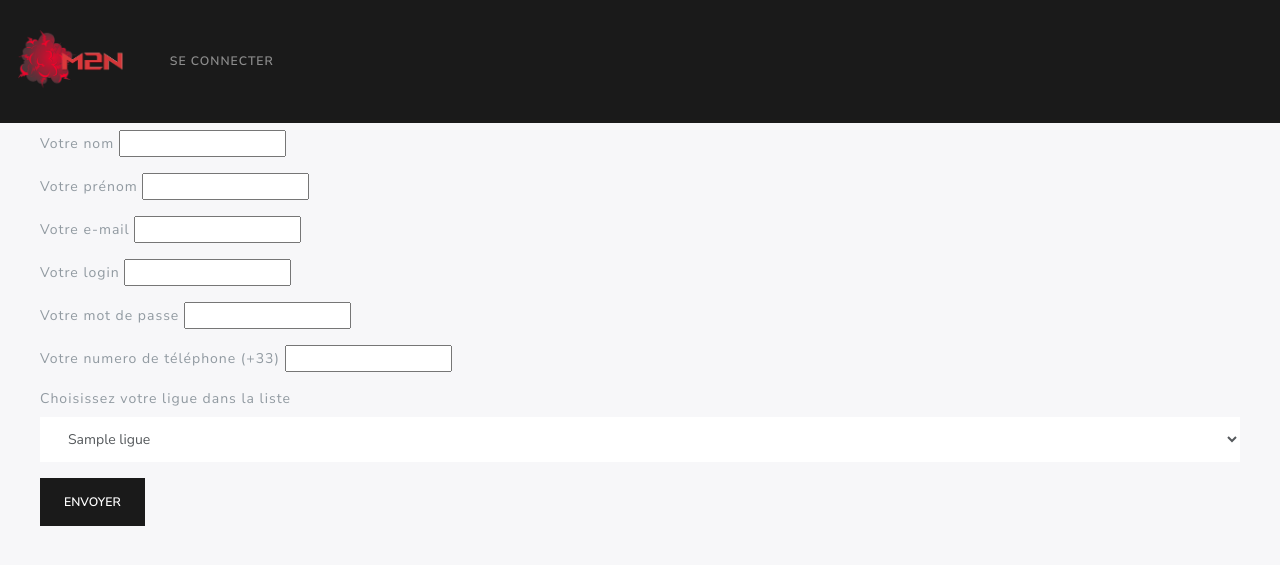
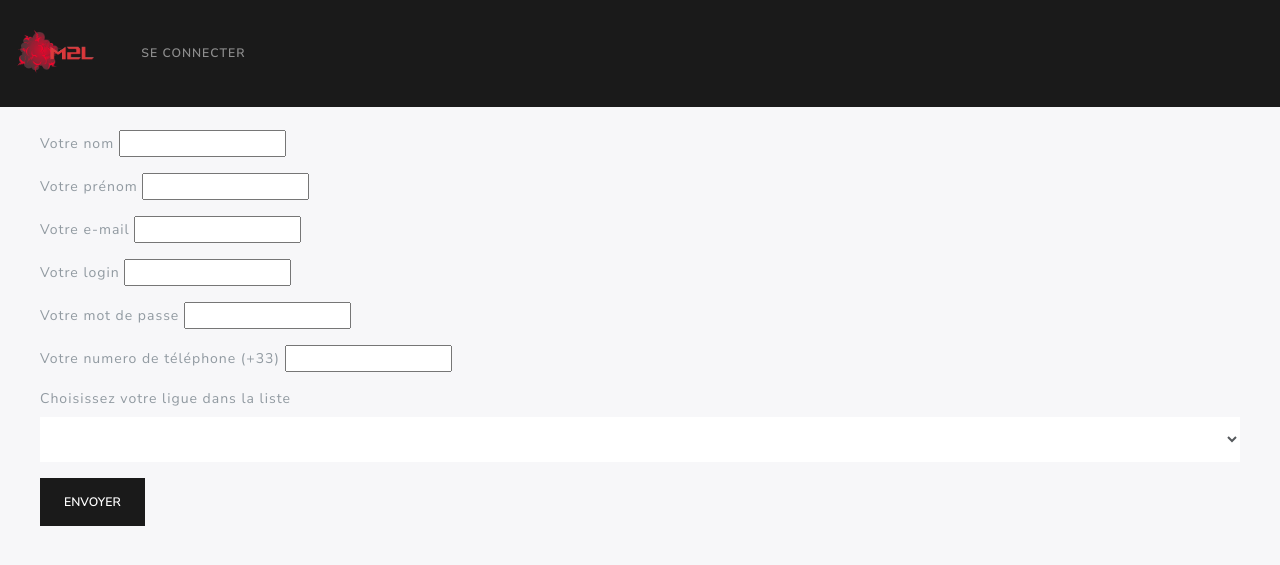
Before and after one commit to ZavickB/M2L, a PHP site: template vues/addUser.php in a window 1280 px wide. Shown: the top 565 px of the page. Run offline with PHP 8.4, Linux system fonts and the light colour scheme; the template is opened without the code that fills it: most values are stand-ins (such as "Sample title", 1, 10 or a date in 2020); data that the repository does not hold is empty.

Commit message:
Mise à Niveau
Modifications :
- Changement de la taille du logo et optimisations de addUser
-Suppressions de fichiers inutiles.

```diff
--- a/IMAGES/LOGO M2L/BRUSHES/arrows_brushes-50c5db0b33956/Read Me.txt
+++ /dev/null
@@ -1,2 +0,0 @@
-For More
-http://districtaliens.deviantart.com/
--- a/nbproject/private/private.xml
+++ b/nbproject/private/private.xml
@@ -2,9 +2,6 @@
 <project-private xmlns="http://www.netbeans.org/ns/project-private/1">
     <editor-bookmarks xmlns="http://www.netbeans.org/ns/editor-bookmarks/2" lastBookmarkId="0"/>
     <open-files xmlns="http://www.netbeans.org/ns/projectui-open-files/2">
-        <group>
-            <file>file:/Applications/MAMP/htdocs/PPE1/controleurs/event.php</file>
-            <file>file:/Applications/MAMP/htdocs/PPE1/modeles/calendar/Event.php</file>
-        </group>
+        <group/>
     </open-files>
 </project-private>
--- a/vues/addUser.php
+++ b/vues/addUser.php
@@ -11,9 +11,9 @@
    <div class="form-group">
       <label for="exampleSelect1">Choisissez votre ligue dans la liste </label>
       <select name="id_ligue" class="form-control">
-          <?php foreach($ligues as $uneligue){
+          <?php foreach($ligues as $uneLigue){
              if($uneLigue['bloquee']==0){
-                echo '<option value="'.$uneligue['id_ligue'].'">'.$uneligue['nom_ligue'].'</option>';
+                echo '<option value="'.$uneLigue['id_ligue'].'">'.$uneLigue['nom_ligue'].'</option>';
              }
           }
           ?>
--- a/vues/header.php
+++ b/vues/header.php
@@ -2,6 +2,7 @@
 <html lang="fr" dir="ltr">
   <head>
     <meta charset="utf-8">
+    <link rel="icon" type="image/png" href="./IMAGES/LOGO M2L/Orage2.png">
     <meta name="viewport" content="width=device-width, initial-scale=1">
     <link rel="stylesheet" href="./Public/css/lux/bootstrap.min.css">
     <link rel="stylesheet" href="./Public/css/calendar.css">
@@ -11,7 +12,7 @@
   </head>
   <body>
     <nav id="navbar" class="navbar navbar-expand-lg navbar-dark bg-primary">
-        <a class="navbar-brand" href="index.php?action=home"><img src="./IMAGES/LOGO M2L/Orage2.png" style="height : 8vh"></a>
+        <a class="navbar-brand" href="index.php?action=home"><img src="./IMAGES/LOGO M2L/Orage2.png" style="height : 6vh"></a>
 
 
         <button id="showmenu"class="navbar-toggler" type="button" data-toggle="collapse" data-target="#navbarColor03" aria-controls="navbarColor03" aria-expanded="false" aria-label="Toggle navigation">
```
Also changed, not shown: IMAGES/LOGO M2L/BRUSHES/arrows_brushes-50c5db0b33956/ARROWS BRUSHES.jpg (deleted), IMAGES/LOGO M2L/BRUSHES/zdesign_tech_brush_set_v6_479-z_design_tech_brush_set_v6/README.txt (deleted), IMAGES/LOGO M2L/BRUSHES/zdesign_tech_brush_set_v6_479-z_design_tech_brush_set_v6/cover.jpg (deleted), IMAGES/LOGO M2L/Orage1.png (deleted), IMAGES/LOGO M2L/Orage2.png, IMAGES/LOGO M2L/test1.jpg (deleted), IMAGES/LOGO M2L/test1.png (deleted), IMAGES/LOGO M2L/test2.png (deleted), 6 other files.
